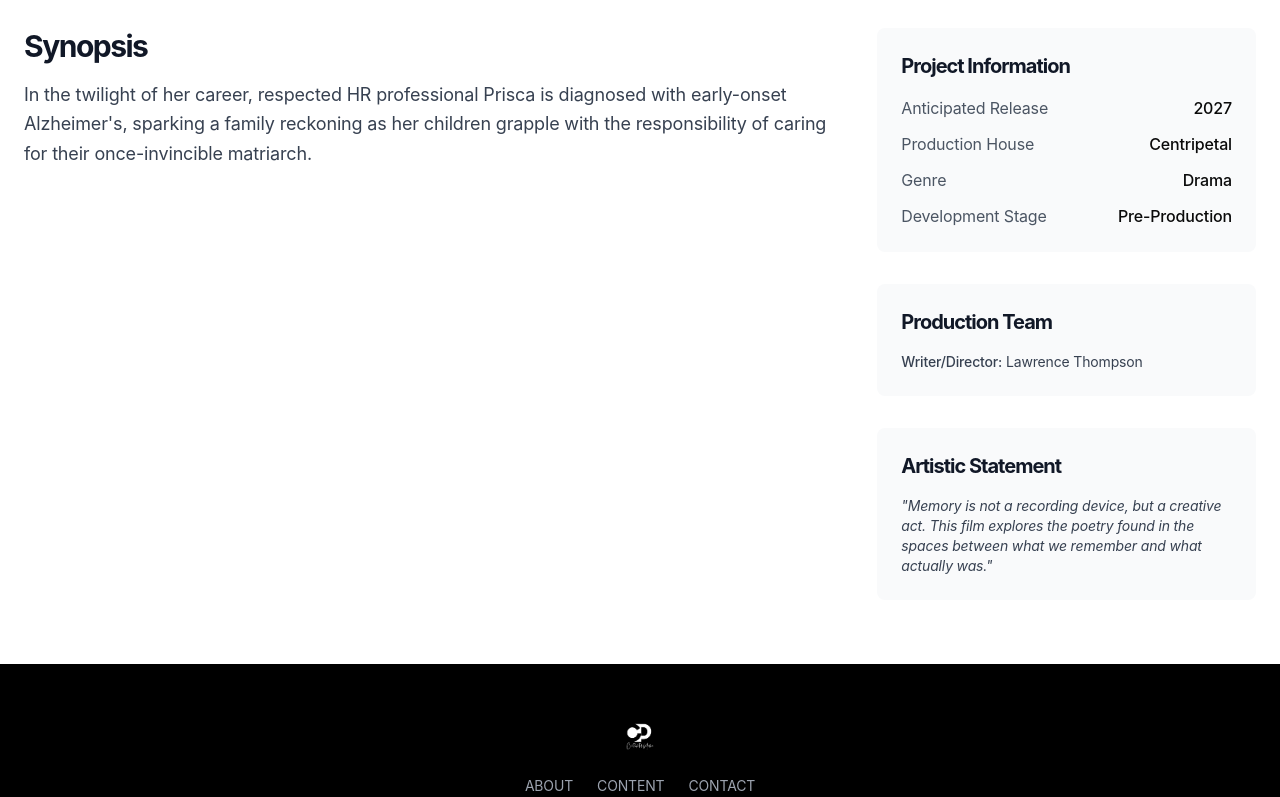
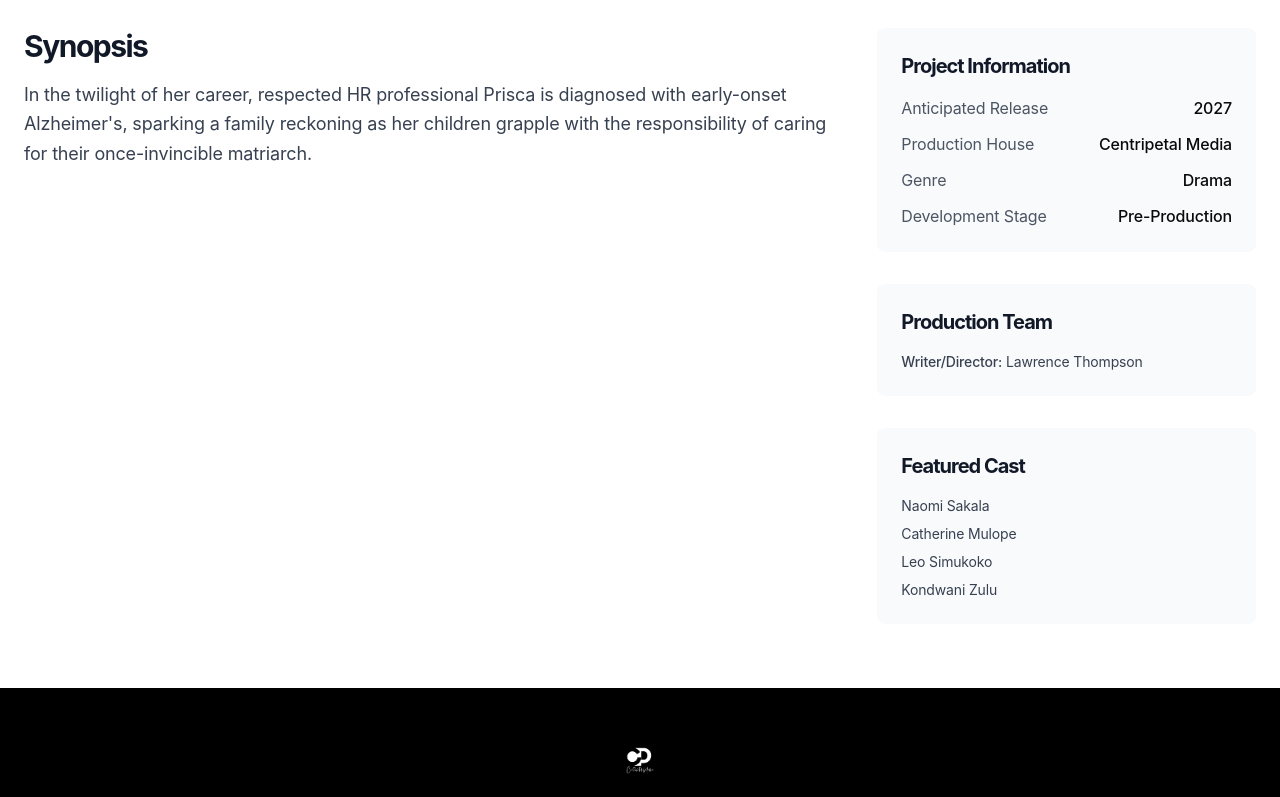
Before and after one commit to Mainza714/sg-3bbfc5cc-69cd-4878-9aaa-1b5533acc791-1781104711, a Next.js app: page /content/fading-memories in a window 1280 px wide. Shown: the part 736-1533 px from the top of the page. Built offline with nearby package versions, Linux system fonts and the light colour scheme.

Commit message:
feat(content): update fading memories page details

```diff
--- a/src/pages/content/fading-memories.tsx
+++ b/src/pages/content/fading-memories.tsx
@@ -115,7 +115,7 @@ export default function FadingMemoriesPage() {
                       </div>
                       <div className="flex justify-between">
                         <span className="text-gray-600">Production House</span>
-                        <span className="font-medium">Centripetal</span>
+                        <span className="font-medium">Centripetal Media</span>
                       </div>
                       <div className="flex justify-between">
                         <span className="text-gray-600">Genre</span>
@@ -136,10 +136,13 @@ export default function FadingMemoriesPage() {
                   </div>
 
                   <div className="bg-gray-50 p-6 rounded-lg">
-                    <h3 className="text-xl font-bold text-gray-900 mb-4">Artistic Statement</h3>
-                    <p className="text-gray-700 text-sm italic">
-                      "Memory is not a recording device, but a creative act. This film explores the poetry found in the spaces between what we remember and what actually was."
-                    </p>
+                    <h3 className="text-xl font-bold text-gray-900 mb-4">Featured Cast</h3>
+                    <div className="space-y-2 text-gray-700 text-sm">
+                      <p>Naomi Sakala</p>
+                      <p>Catherine Mulope</p>
+                      <p>Leo Simukoko</p>
+                      <p>Kondwani Zulu</p>
+                    </div>
                   </div>
                 </div>
               </div>
```
